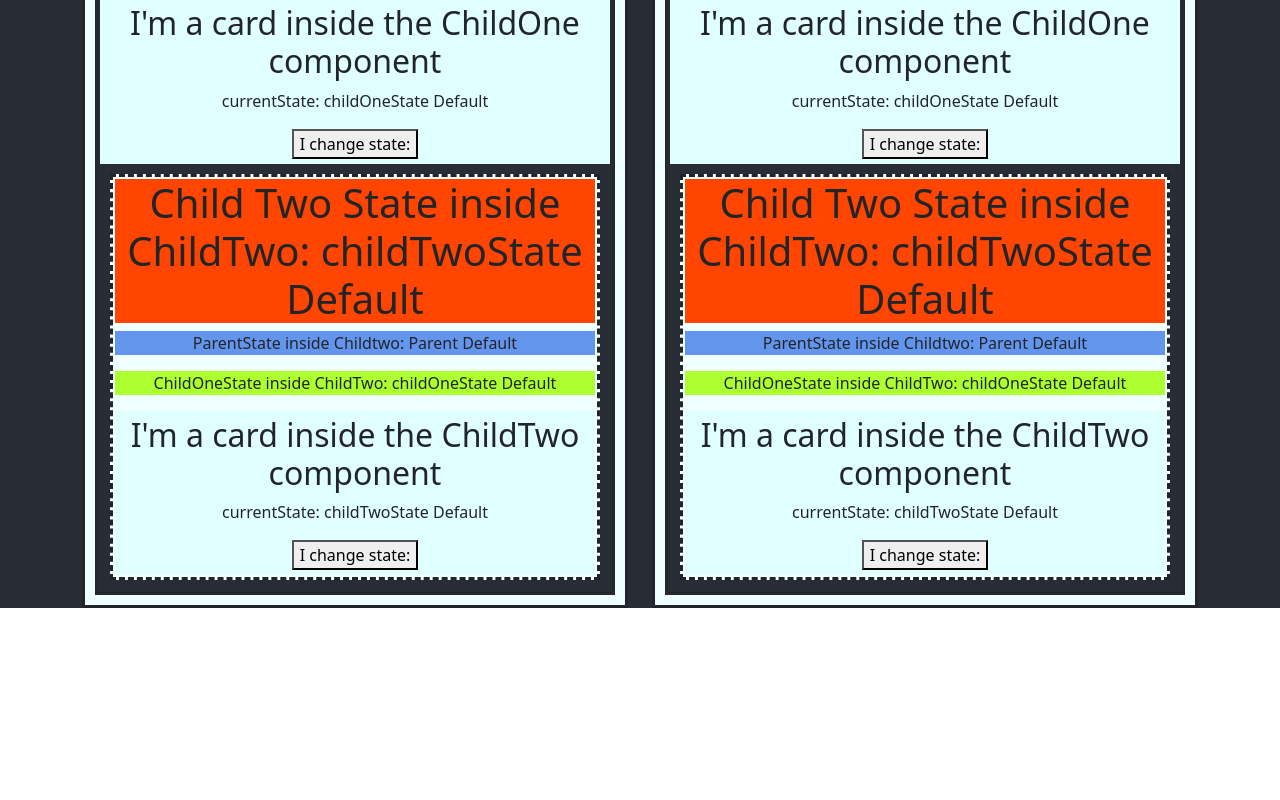
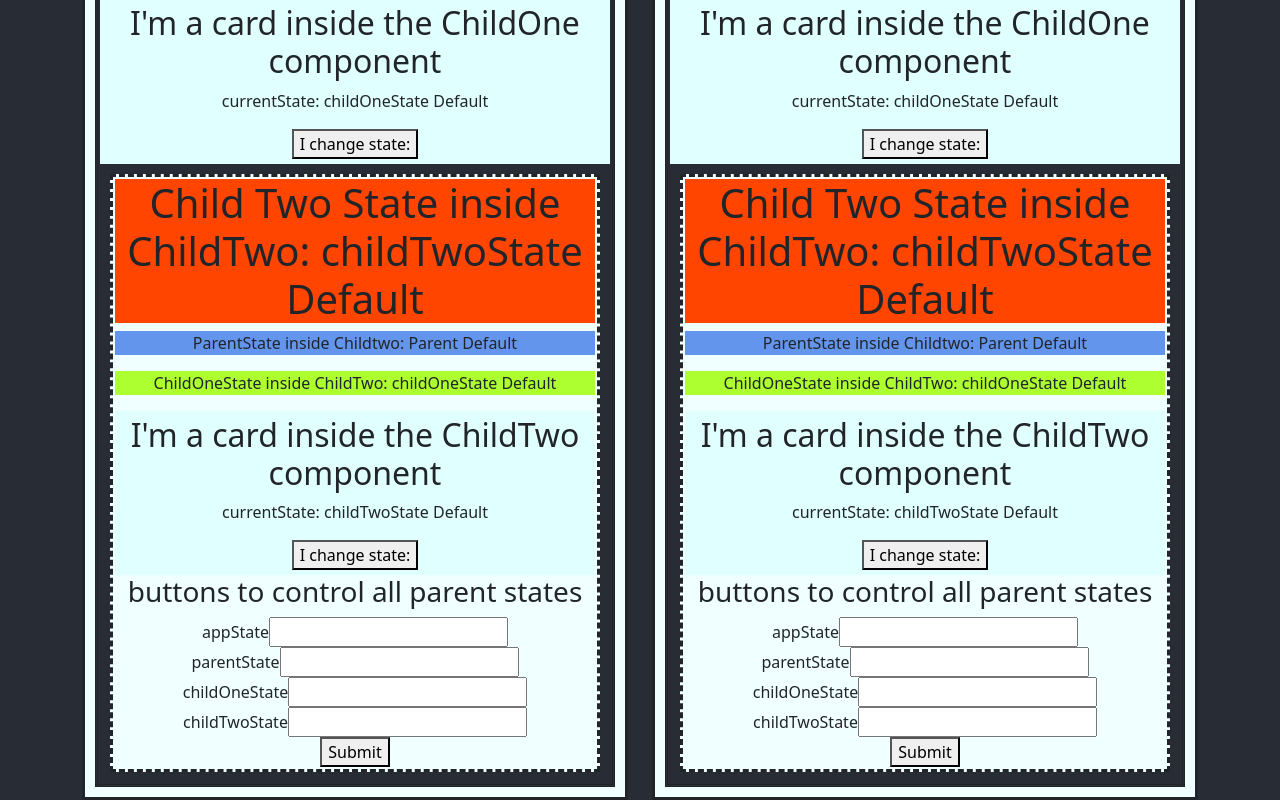
Before and after one commit to benochi/propdrill, a React (Create React App) app: page / in a window 1280 px wide. Shown: the part 480-1280 px from the top of the page. Before the commit the page ends 1088 px from the top, so only its background shows below. Built offline with nearby package versions, Linux system fonts and the light colour scheme.

Commit message:
Added grankids and dupe components to show flow

```diff
--- a/src/App.js
+++ b/src/App.js
@@ -1,17 +1,20 @@
 import './App.css';
 import Parent from "./components/Parent"
 import { Row, Col, Container } from 'reactstrap';
+import { useState } from 'react'
 
 function App() {
+  const [appState, setAppState] = useState("Default app state")
+
   return (
     <div className="App">
       <Container>
         <Row>
           <Col>
-            <Parent />
+            <Parent appState={appState} setAppState={setAppState} />
           </Col>
           <Col>
-            <Parent />
+            <Parent appState={appState} setAppState={setAppState}/>
           </Col>
         </Row>
       </Container>
--- a/src/components/ChildOne.js
+++ b/src/components/ChildOne.js
@@ -2,8 +2,8 @@ import { useState } from "react"
 import ChildTwo from "./ChildTwo";
 import Card from "./Card";
 
-function ChildOne({parentState, setParentState}) {
-  const [childOneState, setchildOneState] = useState("childOneState Default")
+function ChildOne({parentState, setParentState, appState, setAppState}) {
+  const [childOneState, setChildOneState] = useState("childOneState Default")
   let childOneMsg = "I'm a new message from the ChildOne card"
   let title = "I'm a card inside the ChildOne component"
 
@@ -11,12 +11,14 @@ function ChildOne({parentState, setParentState}) {
     <div className="ChildOne">
       <h1 className="ChildOneState">Child One state inside ChildOne: {childOneState}</h1>
       <p className="ParentState">ParentState inside Childone: {parentState} </p>
-      <Card currentState={childOneState} setState={setchildOneState} msg={childOneMsg} title={title}/>
+      <Card currentState={childOneState} setState={setChildOneState} msg={childOneMsg} title={title}/>
       <ChildTwo
         parentState={parentState}
         setParentState={setParentState}
         childOneState={childOneState}
-        setchildOneState={setchildOneState}
+        setChildOneState={setChildOneState}
+        appState={appState}
+        setAppState={setAppState}
       />
 
     </div>
--- a/src/components/ChildTwo.js
+++ b/src/components/ChildTwo.js
@@ -1,8 +1,16 @@
 import { useState } from "react"
 import Card from "./Card"
+import GrandChild from './GrandChild'
 
-function ChildTwo({parentState, setParentState, childOneState, setChildOneState}) {
-  const [childTwoState, setchildTwoState] = useState("childTwoState Default")
+function ChildTwo({
+  parentState,
+  setParentState,
+  childOneState,
+  setChildOneState,
+  appState,
+  setAppState
+}) {
+  const [childTwoState, setChildTwoState] = useState("childTwoState Default")
   let childTwoMsg = "I'm a new message from the ChildTwo card"
   let title = "I'm a card inside the ChildTwo component"
 
@@ -11,7 +19,23 @@ function ChildTwo({parentState, setParentState, childOneState, setChildOneState}
       <h1 className="ChildTwoState">Child Two State inside ChildTwo: {childTwoState}</h1>
       <p className="ParentState">ParentState inside Childtwo: {parentState} </p>
       <p className="ChildOneState">ChildOneState inside ChildTwo: {childOneState}</p>
-      <Card currentState={childTwoState} setState={setchildTwoState} msg={childTwoMsg} title={title}/>
+      <Card
+        currentState={childTwoState}
+        setState={setChildTwoState}
+        msg={childTwoMsg}
+        title={title}
+      />
+      <GrandChild
+        parentState={parentState}
+        setParentState={setParentState}
+        childOneState={childOneState}
+        setChildOneState={setChildOneState}
+        appState={appState}
+        setAppState={setAppState}
+        childTwoState={childTwoState}
+        setChildTwoState={setChildTwoState}
+      />
+
     </div>
   );
 }
--- /dev/null
+++ b/src/components/GrandChild.js
@@ -0,0 +1,84 @@
+import { useState } from 'react';
+
+function ChildTwo({
+  parentState,
+  setParentState,
+  childOneState,
+  setChildOneState,
+  appState,
+  setAppState,
+  childTwoState,
+  setChildTwoState
+}) {
+  const initialValues = {
+    app: '',
+    parent: '',
+    childone: '',
+    childtwo: '',
+  };
+  const [values, setValues] = useState(initialValues);
+
+  const handleInputChange = (e) => {
+    const { name, value } = e.target;
+    setValues({
+      ...values,
+      [name]: value,
+    });
+
+  };
+
+  const handleSubmit = (event) => {
+    event.preventDefault();
+    setAppState(values.app)
+    setParentState(values.parent)
+    setChildOneState(values.childone)
+    setChildTwoState(values.childtwo)
+  }
+
+  return (
+    <div className="GrandChild">
+      <h3>buttons to control all parent states</h3>
+      <form onSubmit={handleSubmit}>
+        <div>
+          appState
+          <input
+            value={values.app}
+            onChange={handleInputChange}
+            name="app" //IMPORTANT
+            label="app"
+          />
+        </div>
+        <div>
+          parentState
+          <input
+            value={values.parent}
+            onChange={handleInputChange}
+            name="parent" //IMPORTANT
+            label="parent"
+          />
+        </div>
+        <div>
+          childOneState
+          <input
+            value={values.childone}
+            onChange={handleInputChange}
+            name="childone" //IMPORTANT
+            label="childone"
+          />
+        </div>
+        <div>
+          childTwoState
+          <input
+            value={values.childtwo}
+            onChange={handleInputChange}
+            name="childtwo" //IMPORTANT
+            label="childtwo"
+          />
+        </div>
+        <button type="submit"> Submit </button>
+      </form>
+    </div>
+  );
+}
+
+export default ChildTwo;
--- a/src/components/Parent.js
+++ b/src/components/Parent.js
@@ -3,7 +3,7 @@ import { useState } from "react"
 import ChildOne from "./ChildOne";
 import Card from "./Card"
 
-function Parent() {
+function Parent({appState, setAppState}) {
   const [parentState, setParentState] = useState("Parent Default")
   let parentMsg = "I'm a new message from the Parent card"
   let title = "I'm a card inside the Parent component"
@@ -11,9 +11,18 @@ function Parent() {
   return (
     <div className="Parent">
       <h1 className="ParentState">Parent State inside Parent: {parentState}</h1>
-      <Card currentState={parentState} setState={setParentState} msg={parentMsg} title={title}/>
-      <ChildOne parentState={parentState} setParentState={setParentState} />
-
+      <Card
+        currentState={parentState}
+        setState={setParentState}
+        msg={parentMsg}
+        title={title}
+      />
+      <ChildOne
+        parentState={parentState}
+        setParentState={setParentState}
+        appState={appState}
+        setAppState={setAppState}
+      />
     </div>
   );
 }
```
